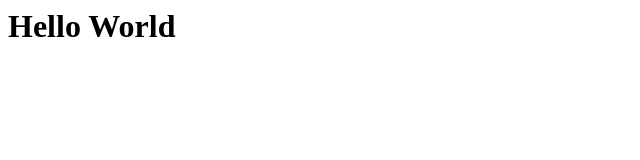
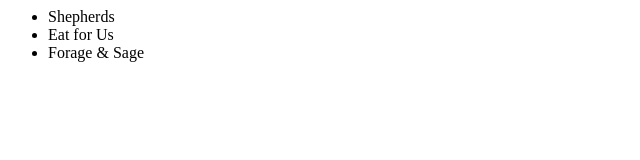
Before and after one commit to nicholasblock78/block-hospitality, a plain HTML site: page index.html in a window 1280 px wide. Shown: the whole page, without its empty margins (0-640 px from the left). Drawn offline with Linux system fonts and the light colour scheme.

Commit message:
update html

```diff
--- a/index.html
+++ b/index.html
@@ -1 +1,6 @@
-<h1>Hello World</h1>
+<h1></h1>
+<ul>
+    <li>Shepherds</li>
+    <li>Eat for Us</li>
+    <li>Forage & Sage</li>
+</ul>
```
